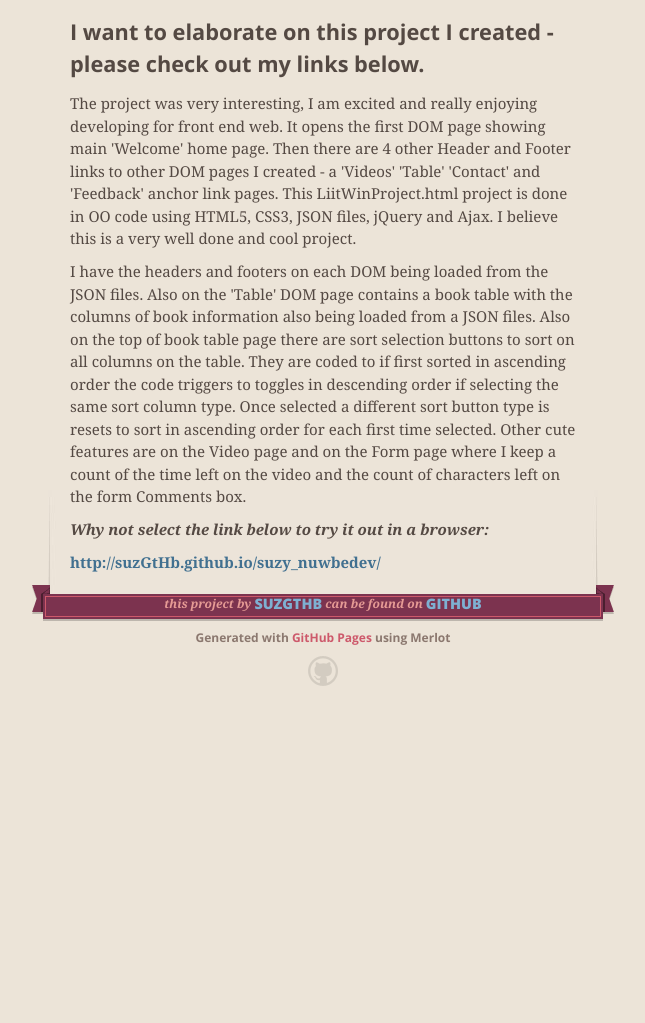
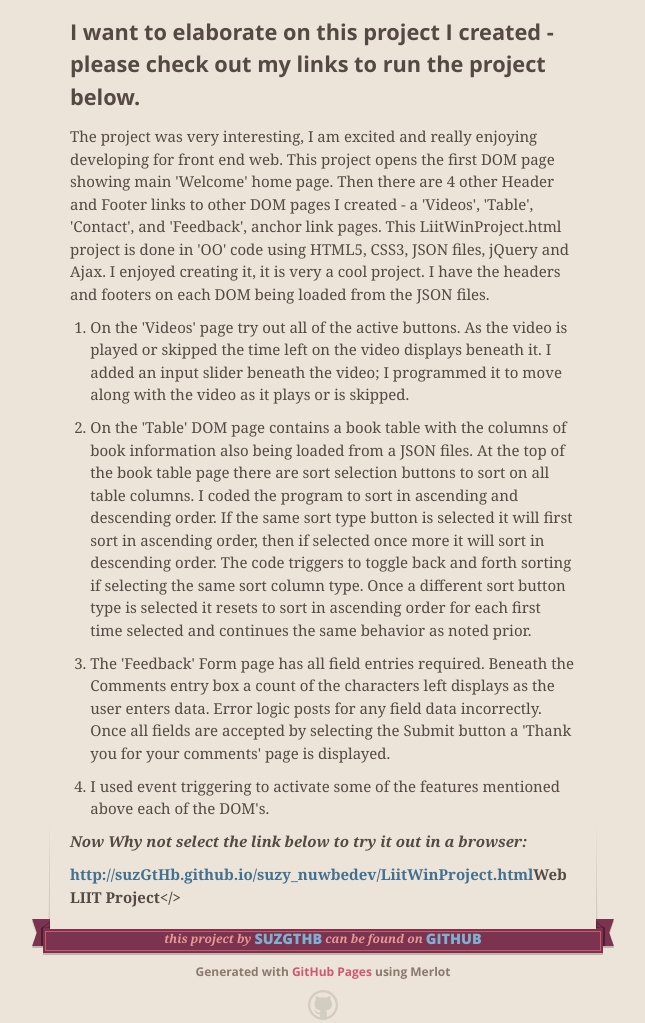
Before and after one commit to suzGtHb/suzy_nuwbedev, a plain HTML site: page index.html in a window 1280 px wide. Shown: the part 424-1447 px from the top of the page, without its empty margins (317-962 px from the left). Before the commit the page ends 1150 px from the top, so only its background shows below. Drawn offline with nearby package versions, Linux system fonts and the light colour scheme.

Commit message:
Create gh-pages branch via GitHub

```diff
--- a/index.html
+++ b/index.html
@@ -56,15 +56,21 @@
 <a id="-web--software-developer-" class="anchor" href="#-web--software-developer-" aria-hidden="true"><span class="octicon octicon-link"></span></a>****** Web / Software Developer ******</h2>
 
 <h3>
-<a id="i-want-to-elaborate-on-this-project-i-created---please-check-out-my-links-below" class="anchor" href="#i-want-to-elaborate-on-this-project-i-created---please-check-out-my-links-below" aria-hidden="true"><span class="octicon octicon-link"></span></a>I want to elaborate on this project I created - please check out my links below.</h3>
+<a id="i-want-to-elaborate-on-this-project-i-created---please-check-out-my-links-to-run-the-project-below" class="anchor" href="#i-want-to-elaborate-on-this-project-i-created---please-check-out-my-links-to-run-the-project-below" aria-hidden="true"><span class="octicon octicon-link"></span></a>I want to elaborate on this project I created - please check out my links to run the project below.</h3>
 
-<p>The project was very interesting, I am excited and really enjoying developing for front end web. It opens the first DOM page showing main 'Welcome' home page. Then there are 4 other Header and Footer links to other DOM pages I created - a 'Videos' 'Table' 'Contact' and 'Feedback' anchor link pages. This LiitWinProject.html project is done in OO code using HTML5, CSS3, JSON files, jQuery and Ajax. I believe this is a very well done and cool project.</p>
+<p>The project was very interesting, I am excited and really enjoying developing for front end web. This project opens the first DOM page showing main 'Welcome' home page. Then there are 4 other Header and Footer links to other DOM pages I created - a 'Videos', 'Table', 'Contact', and 'Feedback', anchor link pages. This LiitWinProject.html project is done in 'OO' code using HTML5, CSS3, JSON files, jQuery and Ajax. I enjoyed creating it, it is very a cool project.
+I have the headers and footers on each DOM being loaded from the JSON files.   </p>
 
-<p>I have the headers and footers on each DOM being loaded from the JSON files. Also on the 'Table' DOM page contains a book table with the columns of book information also being loaded from a JSON files. Also on the top of book table page there are sort selection buttons to sort on all columns on the table. They are coded to if first sorted in ascending order the code triggers to toggles in descending order if selecting the same sort column type. Once selected a different sort button type is resets to sort in ascending order for each first time selected. Other cute features are on the Video page and on the Form page where I keep a count of the time left on the video and the count of characters left on the form Comments box.</p>
+<ol>
+<li><p>On the 'Videos' page try out all of the active buttons.  As the video is played or skipped the time left on the video displays beneath it. I added an input slider beneath the video; I programmed it to move along with the video as it plays or is skipped.   </p></li>
+<li><p>On the 'Table' DOM page contains a book table with the columns of book information also being loaded from a JSON files. At the top of the book table page there are sort selection buttons to sort on all table columns. I coded the program to sort in ascending and descending order.  If the same sort type button is selected it will first sort in ascending order, then if selected once more it will sort in descending order. The code triggers to toggle back and forth sorting if selecting the same sort column type. Once a different sort button type is selected it resets to sort in ascending order for each first time selected and continues the same behavior as noted prior.   </p></li>
+<li><p>The 'Feedback' Form page has all field entries required. Beneath the Comments entry box a count of the characters left displays as the user enters data. Error logic posts for any field data incorrectly. Once all fields are accepted by selecting the Submit button a 'Thank you for your comments' page is displayed.   </p></li>
+<li><p>I used event triggering to activate some of the features mentioned above each of the DOM's.   </p></li>
+</ol>
 
-<p><em><strong>Why not select the link below to try it out in a browser:</strong></em></p>
+<p><em><strong>Now Why not select the link below to try it out in a browser:</strong></em></p>
 
-<p><strong><a href="http://suzGtHb.github.io/suzy_nuwbedev/LiitWinProject.html">http://suzGtHb.github.io/suzy_nuwbedev/</a></strong></p>
+<p><strong><a href="http://suzGtHb.github.io/suzy_nuwbedev/LiitWinProject.html">http://suzGtHb.github.io/suzy_nuwbedev/LiitWinProject.html</a>Web LIIT Project&lt;/&gt;</strong></p>
       </section>
 
       <footer>
```
Also changed, not shown: params.json (+1 -1 lines).
